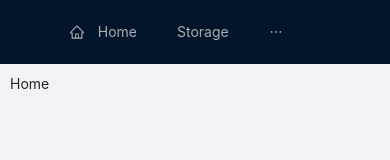
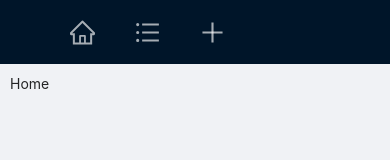
Before and after one commit to EsstBananeImEi/prepper-app, a React (Create React App) app: page /home in a window 390 px wide. Shown: the top 160 px of the page. Built offline with nearby package versions, Linux system fonts and the light colour scheme.

Commit message:
make navbar icons responsive

```diff
--- a/src/components/navbar-component/NavBar.tsx
+++ b/src/components/navbar-component/NavBar.tsx
@@ -2,33 +2,55 @@ import { Layout, Menu } from 'antd';
 import React, { ReactElement } from 'react'
 import { Link } from "react-router-dom";
 import {
-    HomeOutlined
+    HomeOutlined,
+    PlusOutlined,
+    UnorderedListOutlined
 } from '@ant-design/icons';
+import { useDemensions } from '../../hooks/StorageApi';
 
 export default function NavBar(): ReactElement {
     const { Header } = Layout;
+    const [dimensions] = useDemensions(() => 1, 0)
+
 
     return (
         <Header>
-            <Menu theme="dark" mode="horizontal" defaultSelectedKeys={['1']}>
-                <Menu.Item key='home' style={{ alignItems: 'center', minWidth: '90px' }}>
+            {dimensions.width > 600
+                ? <Menu theme="dark" mode="horizontal" defaultSelectedKeys={['1']}>
+                    <Menu.Item key='home' >
                         <Link to="/home">
-                        <HomeOutlined /> {' '}
-                        {/* <span className="nav-text">Home</span> */}
                             <span className="nav-text">Home</span>
                         </Link>
                     </Menu.Item>
-                <Menu.Item key='storage'>
+                    <Menu.Item key='storage' >
                         <Link to="/storeditems">
                             <span className="nav-text">Storage</span>
                         </Link>
                     </Menu.Item>
-                <Menu.Item key='newItem'>
+                    <Menu.Item key='newItem' >
                         <Link to="/storeditems/new">
                             <span className="nav-text">Add Item</span>
                         </Link>
                     </Menu.Item>
                 </Menu>
+                : <Menu theme="dark" mode="horizontal" defaultSelectedKeys={['1']}>
+                    <Menu.Item key='home' style={{ alignItems: 'center', width: '65px' }}>
+                        <Link to="/home">
+                            <HomeOutlined style={{ fontSize: '25px', position: 'relative', top: '5px' }} />
+                        </Link>
+                    </Menu.Item>
+                    <Menu.Item key='storage' style={{ alignItems: 'center', width: '65px' }}>
+                        <Link to="/storeditems">
+                            <UnorderedListOutlined style={{ fontSize: '25px', position: 'relative', top: '5px' }} />
+                        </Link>
+                    </Menu.Item>
+                    <Menu.Item key='newItem' style={{ alignItems: 'center', width: '65px' }}>
+                        <Link to="/storeditems/new">
+                            <PlusOutlined style={{ fontSize: '25px', position: 'relative', top: '5px' }} />
+                        </Link>
+                    </Menu.Item>
+                </Menu>
+            }
         </Header>
     )
 }
```
Lines whose indentation alone changed are shown as unchanged.
